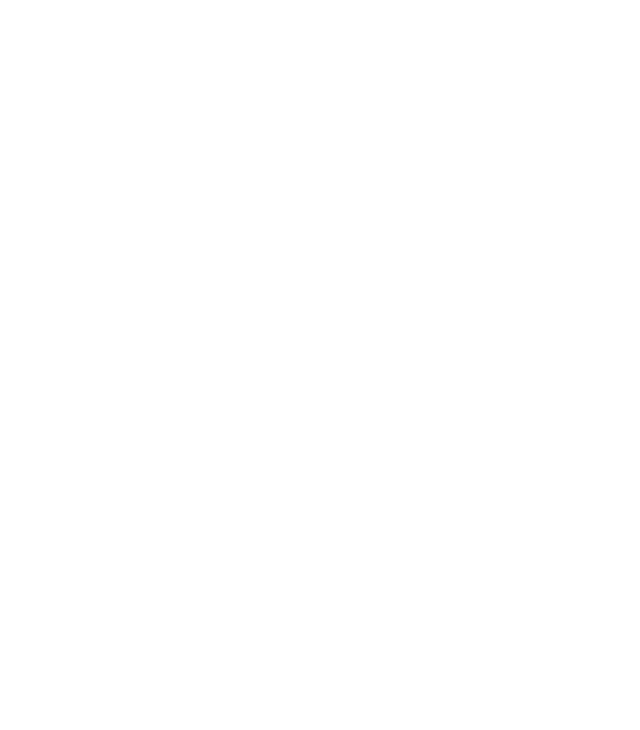
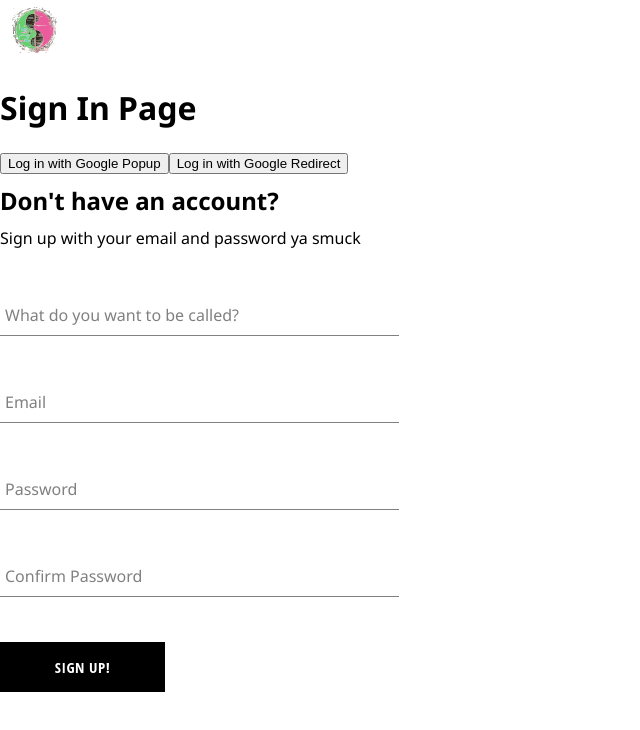
Before and after one commit to joshi-wensday/e-commerce1, a React (Create React App) app: page /contact in a window 1280 px wide. Before the commit this address had no page. Shown: the top 730 px of the page, without its empty margins (0-640 px from the left). Built offline with nearby package versions, Linux system fonts and the light colour scheme.

Commit message:
Created a sign-up and sign-in page (and combined them) with a new button component

```diff
--- a/src/App.js
+++ b/src/App.js
@@ -15,6 +15,7 @@
         <Route index={true} element={<Categories />}/>
         <Route path="test-categories" element={<TestCategories />}/>
         <Route path="sign-in" element={<SignIn />}/>
+        <Route path="contact" element={<SignIn />}/>
       </Route>
     </Routes>
   );
--- /dev/null
+++ b/src/components/button/button.component.jsx
@@ -0,0 +1,28 @@
+import './button.styles.scss';
+
+/*
+3 types of buttons
+- default
+- inverted
+- googleSignIn
+
+otherProps = type and such
+children = Text/button filling content (could be a <span>)
+
+*/
+
+const BUTTON_TYPE_CLASSES = {
+    default: 'default',
+    inverted: 'inverted',
+    google: 'google-sign-in',
+};
+
+const Button = ({ children, buttonType, ...otherProps }) => {
+    return (
+        <button className={`button-container ${BUTTON_TYPE_CLASSES[buttonType]}`} { ...otherProps}>
+            { children }
+        </button>
+    );
+}
+
+export default Button;
--- /dev/null
+++ b/src/components/button/button.styles.scss
@@ -0,0 +1,46 @@
+.button-container {
+    min-width: 165px;
+    width: auto;
+    height: 50px;
+    letter-spacing: 0.5px;
+    line-height: 50px;
+    padding: 0 35px 0 35px;
+    font-size: 15px;
+    background-color: black;
+    color: white;
+    text-transform: uppercase;
+    font-family: 'Open Sans Condensed';
+    font-weight: bolder;
+    border: none;
+    cursor: pointer;
+    display: flex;
+    justify-content: center;
+
+    &:hover {
+      background-color: white;
+      color: black;
+      border: 1px solid black;
+    }
+
+    &.google-sign-in {
+      background-color: #4285f4;
+      color: white;
+
+      &:hover {
+        background-color: #357ae8;
+        border: none;
+      }
+    }
+
+    &.inverted {
+      background-color: white;
+      color: black;
+      border: 1px solid black;
+
+      &:hover {
+        background-color: black;
+        color: white;
+        border: none;
+      }
+    }
+  }
--- /dev/null
+++ b/src/components/form-input/form-input.component.jsx
@@ -0,0 +1,16 @@
+import './form-input.styles.scss';
+
+const FormInput = ({ label, ...otherProps }) => {
+
+    return (
+        <div className="group">
+            <input className="form-input" {...otherProps} />
+            {label && (
+                <label className={`${otherProps.value.length ? 'shrink' : ''} form-input-label`}>{label}</label>
+            )}
+        </div>
+    );
+
+}
+
+export default FormInput;
--- /dev/null
+++ b/src/components/form-input/form-input.styles.scss
@@ -0,0 +1,54 @@
+$sub-color: grey;
+$main-color: black;
+
+@mixin shrinkLabel {
+  top: -14px;
+  font-size: 12px;
+  color: $main-color;
+}
+
+.group {
+  position: relative;
+  margin: 45px 0;
+
+  .form-input {
+    background: none;
+    background-color: white;
+    color: $sub-color;
+    font-size: 18px;
+    padding: 10px 10px 10px 5px;
+    display: block;
+    width: 100%;
+    border: none;
+    border-radius: 0;
+    border-bottom: 1px solid $sub-color;
+    margin: 25px 0;
+
+    &:focus {
+      outline: none;
+    }
+
+    &:focus ~ .form-input-label {
+      @include shrinkLabel();
+    }
+  }
+
+  input[type='password'] {
+    letter-spacing: 0.3em;
+  }
+
+  .form-input-label {
+    color: $sub-color;
+    font-size: 16px;
+    font-weight: normal;
+    position: absolute;
+    pointer-events: none;
+    left: 5px;
+    top: 10px;
+    transition: 300ms ease all;
+
+    &.shrink {
+      @include shrinkLabel();
+    }
+  }
+}
--- a/src/components/nav-bar/nav-bar.component.jsx
+++ b/src/components/nav-bar/nav-bar.component.jsx
@@ -12,7 +12,7 @@
         <div className='links-container'>
           <Link to="/test-categories" className='NavText'>Test Categories</Link>
           <Link to="/sign-in" className='NavText'>Sign In</Link>
-          <Link to="/contact" className='NavText'>Contact</Link>
+          <Link to="/contact" className='NavText'>-Contact-</Link>
         </div>
       </div>
     );
--- /dev/null
+++ b/src/components/sign-up-form/sign-up-form.component.jsx
@@ -0,0 +1,106 @@
+import { useState } from 'react';
+
+import { createAuthUserWithEmailAndPassword, createUserDocumentFromAuth  } from '../../utils/firebase/firebase.utils.js';
+import FormInput from '../form-input/form-input.component.jsx';
+import Button from '../button/button.component.jsx';
+
+import './sign-up-form.styles.scss';
+
+const defaultFormFields = {
+    displayName: '',
+    email: '',
+    password: '',
+    confirmPassword: '',
+};
+
+const SignUpForm = () => {
+    const [formFields, setFormFields] = useState(defaultFormFields);
+    const { displayName, email, password, confirmPassword } = formFields;
+
+    const resetFormFields = () => {
+        setFormFields(defaultFormFields);
+    };
+
+    const handleSubmit = async (event) => {
+        event.preventDefault();
+        // no default behavior of form -> we will handle, just tell us when submitted
+
+        //confirm password and confirmPassword match, if true: createAuthUserWithEmailAndPassword, then create a user document
+        if (password!== confirmPassword) {
+            alert("Passwords do not match");
+            return;
+        };
+
+        try {
+            const { user } = await createAuthUserWithEmailAndPassword(email, password);
+
+            await createUserDocumentFromAuth(user, {
+                displayName,
+            });
+            alert("Account created successfully");
+            resetFormFields();
+        } catch (error) {
+            if (error.code==='auth/email-already-in-use') {
+                alert("Email already in use");
+            } else {
+                console.log("User creation encountered an error", error);
+            }
+        };
+    };
+
+    const handleInputChange = (event) => {
+        const { name, value } = event.target;
+        setFormFields({...formFields, [name]: value });
+    };
+
+    return (
+        <div className="sign-up-container">
+            <h2>Don't have an account?</h2>
+            <span>Sign up with your email and password ya smuck</span>
+            <form onSubmit={handleSubmit}>
+                <FormInput
+                    label="What do you want to be called?"
+                    type="text"
+                    required
+                    name="displayName"
+                    value={displayName}
+                    onChange={handleInputChange}
+                />
+
+                <FormInput
+                    label="Email"
+                    type="email"
+                    required
+                    name="email"
+                    value={email}
+                    onChange={handleInputChange}
+                />
+
+                <FormInput
+                    label="Password"
+                    type="password"
+                    required
+                    name="password"
+                    value={password}
+                    onChange={handleInputChange}
+                />
+
+                <FormInput
+                    label="Confirm Password"
+                    type="password"
+                    required
+                    name="confirmPassword"
+                    value={confirmPassword}
+                    onChange={handleInputChange}
+                />
+
+                {/* <button type="submit">Sign up</button> */}
+                <Button buttonType="default" type="submit">
+                    Sign up!
+                </Button>
+            </form>
+        </div>
+    );
+}
+
+export default SignUpForm;
--- /dev/null
+++ b/src/components/sign-up-form/sign-up-form.styles.scss
@@ -0,0 +1,10 @@
+.sign-up-container {
+    display: flex;
+    flex-direction: column;
+    width: 30%;
+
+    h2 {
+        margin: 10px 0;
+
+    }
+}
--- a/src/routes/sign-in/sign-in.component.jsx
+++ b/src/routes/sign-in/sign-in.component.jsx
@@ -1,7 +1,28 @@
-import { signInWithGooglePopup, createUserDocumentFromAuth  } from '../../utils/firebase/firebase.utils.js'
+import {
+  auth,
+  signInWithGooglePopup,
+  createUserDocumentFromAuth,
+  signInWithGoogleRedirect,
+} from '../../utils/firebase/firebase.utils.js';
 
+import { useEffect } from "react";
+import { getRedirectResult } from 'firebase/auth';
+
+import SignUpForm from '../../components/sign-up-form/sign-up-form.component.jsx';
 
 const SignIn = () => {
+  useEffect( () => {
+    const fetchRedirectData = async () => {
+      const response = await getRedirectResult(auth);
+
+      if (response) {
+        const userDocRef = createUserDocumentFromAuth(response.user);
+      }
+    };
+
+    fetchRedirectData();
+  }, []);
+
 
   const logGoogleUser = async () => {
     const { user } = await signInWithGooglePopup();
@@ -10,10 +31,16 @@
 
   return (
     <div className="main-content">
-      <h1>Sign In Page</h1>
-      <button onMouseDown={logGoogleUser}>
-        Log in with Google
-      </button>
+      <div className='sign-in-container'>
+        <h1>Sign In Page</h1>
+        <button onMouseDown={logGoogleUser}>
+          Log in with Google Popup
+        </button>
+        <button onMouseDown={signInWithGoogleRedirect}>
+          Log in with Google Redirect
+        </button>
+      </div>
+      <SignUpForm />
     </div>
   );
 };
--- a/src/utils/firebase/firebase.utils.js
+++ b/src/utils/firebase/firebase.utils.js
@@ -5,6 +5,7 @@
     signInWithRedirect,
     signInWithPopup,
     GoogleAuthProvider,
+    createUserWithEmailAndPassword
 } from "firebase/auth";
 import {
     getFirestore,
@@ -29,18 +30,20 @@
 // Initialize Firebase
 const firebaseApp = initializeApp(firebaseConfig);
 
-const provider = new GoogleAuthProvider();
+const googleProvider = new GoogleAuthProvider();
 
-provider.setCustomParameters({
+googleProvider.setCustomParameters({
     prompt: "select_account"
 });
 
 export const auth = getAuth();
-export const signInWithGooglePopup = () => signInWithPopup(auth, provider);
+export const signInWithGooglePopup = () => signInWithPopup(auth, googleProvider);
+export const signInWithGoogleRedirect = () => signInWithRedirect(auth, googleProvider);
+
 
 export const db = getFirestore();
 
-export const createUserDocumentFromAuth = async (userAuth) => {
+export const createUserDocumentFromAuth = async (userAuth, additionalInformation = {}) => {
     const userDocRef = doc(db, 'users', userAuth.uid);
 
     const userSnapshot = await getDoc(userDocRef);
@@ -54,6 +57,7 @@
                 displayName,
                 email,
                 createdAt,
+                ...additionalInformation,
             });
         } catch (error) {
             console.log('Error creating user document', error);
@@ -62,3 +66,12 @@
 
     return userDocRef;
 }
+
+export const createAuthUserWithEmailAndPassword = async (email, password) => {
+
+    if(!email || !password) {
+        throw new Error('Email and password are required');
+    }
+
+    return await createUserWithEmailAndPassword(auth, email, password);
+};
```
